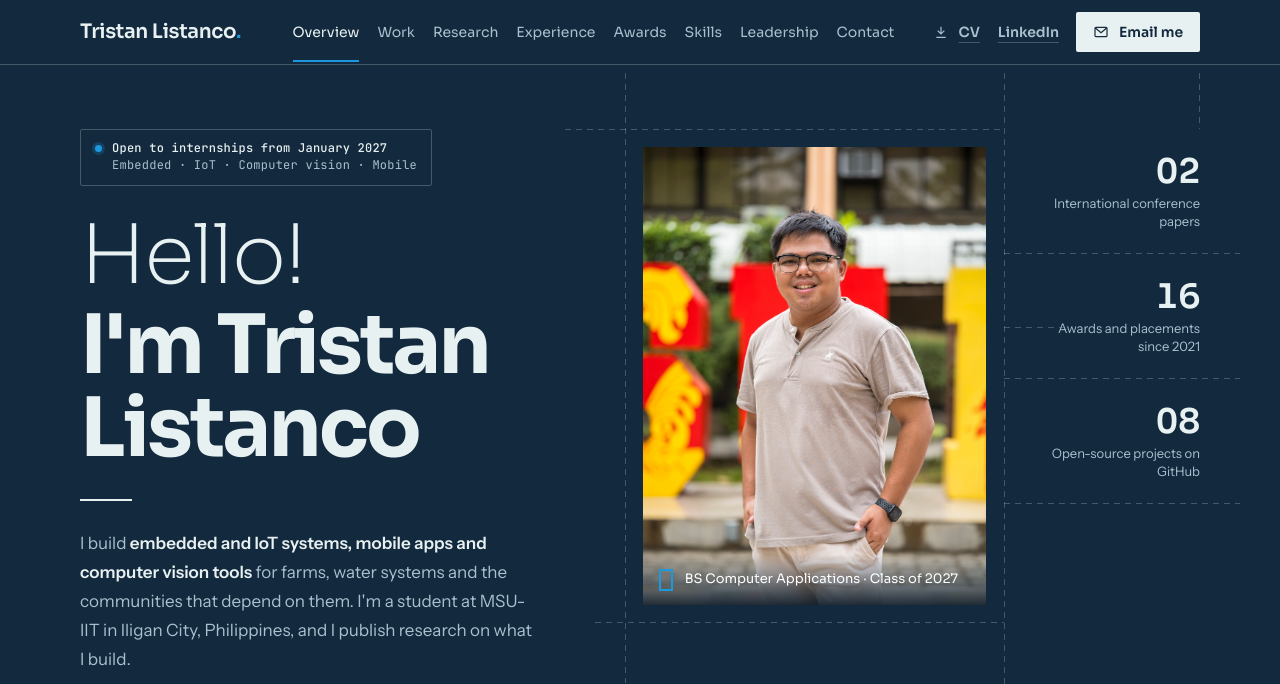
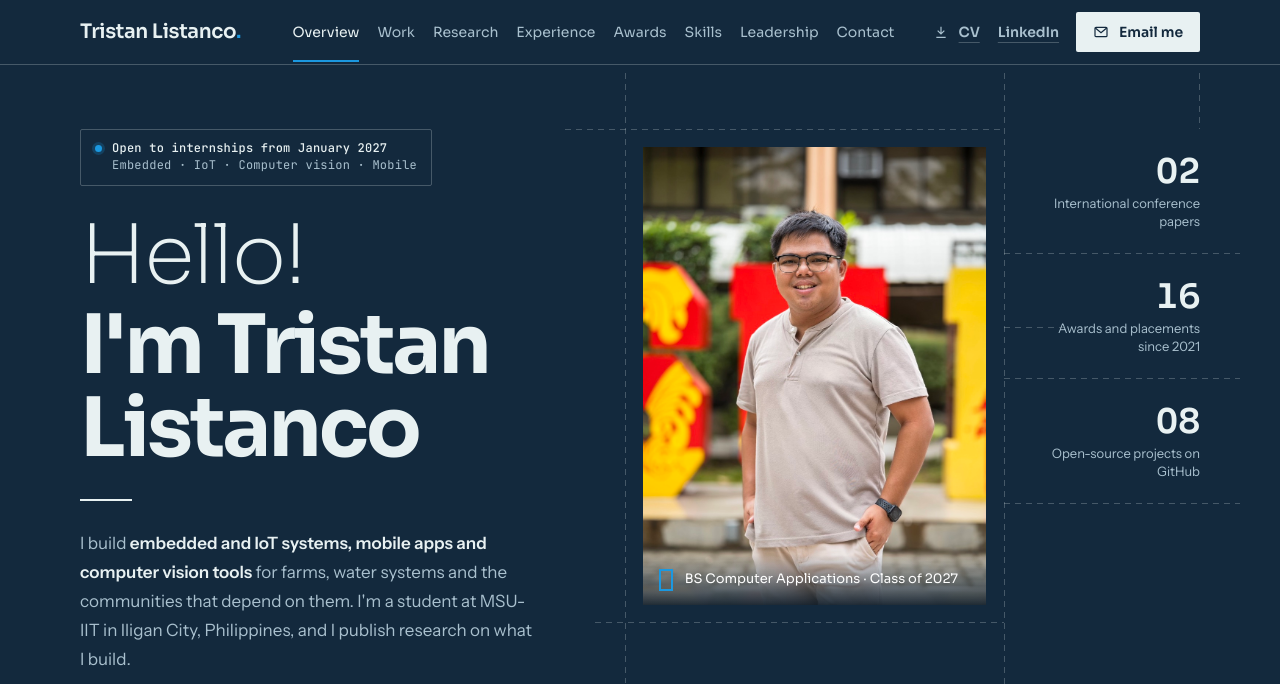
Before and after one commit to TristanListanco/TristanListanco.github.io, a plain HTML site: page index.html in a window 1280 px wide. Shown: the top 684 px of the page. Drawn offline with Linux system fonts and the light colour scheme.

Commit message:
Use the edited portrait in the hero and link preview
Replaces the hero photo and the 1200x630 link-preview crop with the
retouched NOL04662 portrait, under new filenames so cached copies
of the old images are not reused.

```diff
--- a/index.html
+++ b/index.html
@@ -12,7 +12,7 @@
 <meta property="og:description" content="Embedded, IoT, computer vision and mobile developer and researcher from Iligan City, Philippines. Open to internships from January 2027.">
 <meta property="og:type" content="website">
 <meta property="og:url" content="https://tristanlistanco.github.io/">
-<meta property="og:image" content="https://tristanlistanco.github.io/assets/og-image.jpg">
+<meta property="og:image" content="https://tristanlistanco.github.io/assets/og-image-edited.jpg">
 <meta property="og:image:width" content="1200">
 <meta property="og:image:height" content="630">
 <meta property="og:image:alt" content="Tristan Listanco smiling on the MSU-IIT campus">
@@ -757,7 +757,7 @@ html[data-view="contact"] #contact { display: flex; flex-direction: column; just
         <span class="g gh" style="bottom:0; left:-30px; right:0"></span>
         <span class="g gh hide-sm" style="top:40%; left:100%; width:60px"></span>
         <div class="frame">
-          <img src="assets/tristan-portrait.jpg" alt="Tristan Listanco smiling on the MSU-IIT campus" width="933" height="1400" fetchpriority="high">
+          <img src="assets/tristan-portrait-edited.jpg" alt="Tristan Listanco smiling on the MSU-IIT campus" width="933" height="1400" fetchpriority="high">
         </div>
         <figcaption><span class="badge-mark" aria-hidden="true"></span><span>BS Computer Applications · <span class="nw">Class of 2027</span></span></figcaption>
       </figure>
```
Also changed, not shown: assets/og-image-edited.jpg (added), assets/og-image.jpg (deleted), assets/tristan-portrait-edited.jpg (added), assets/tristan-portrait.jpg (deleted).
